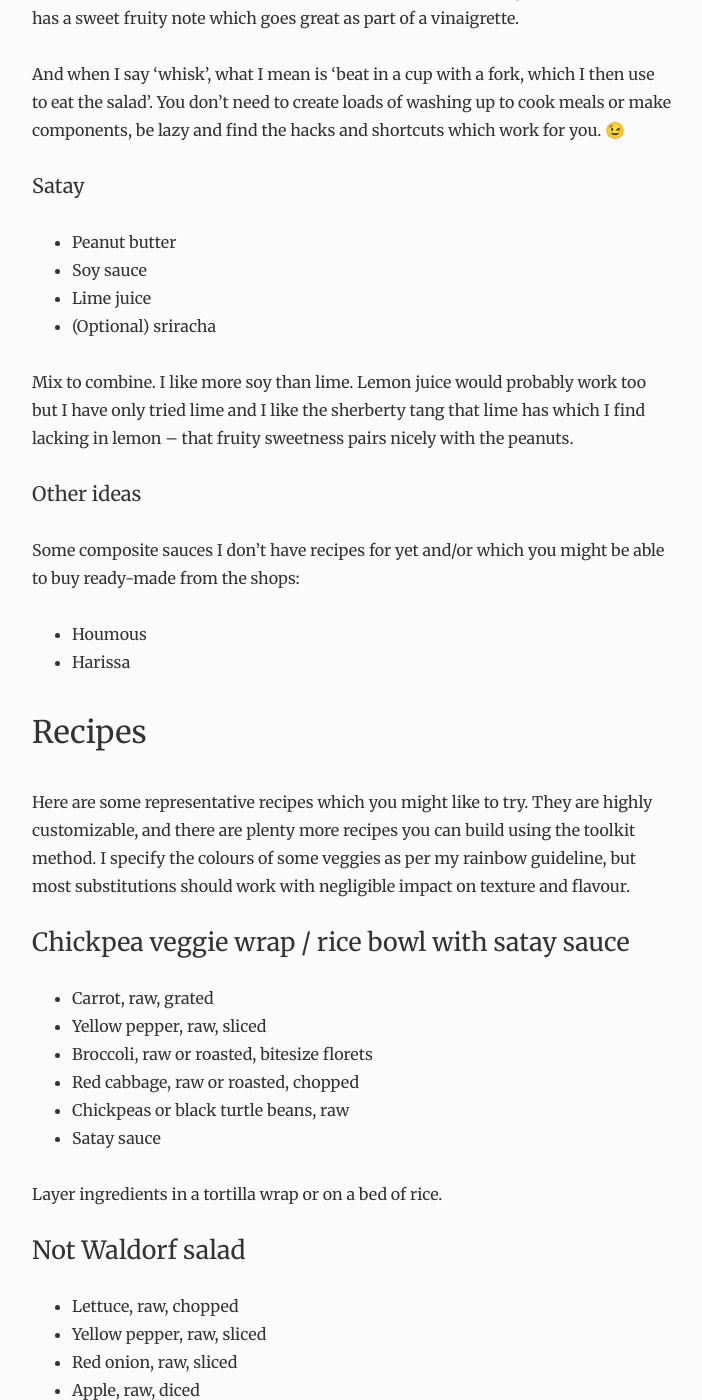
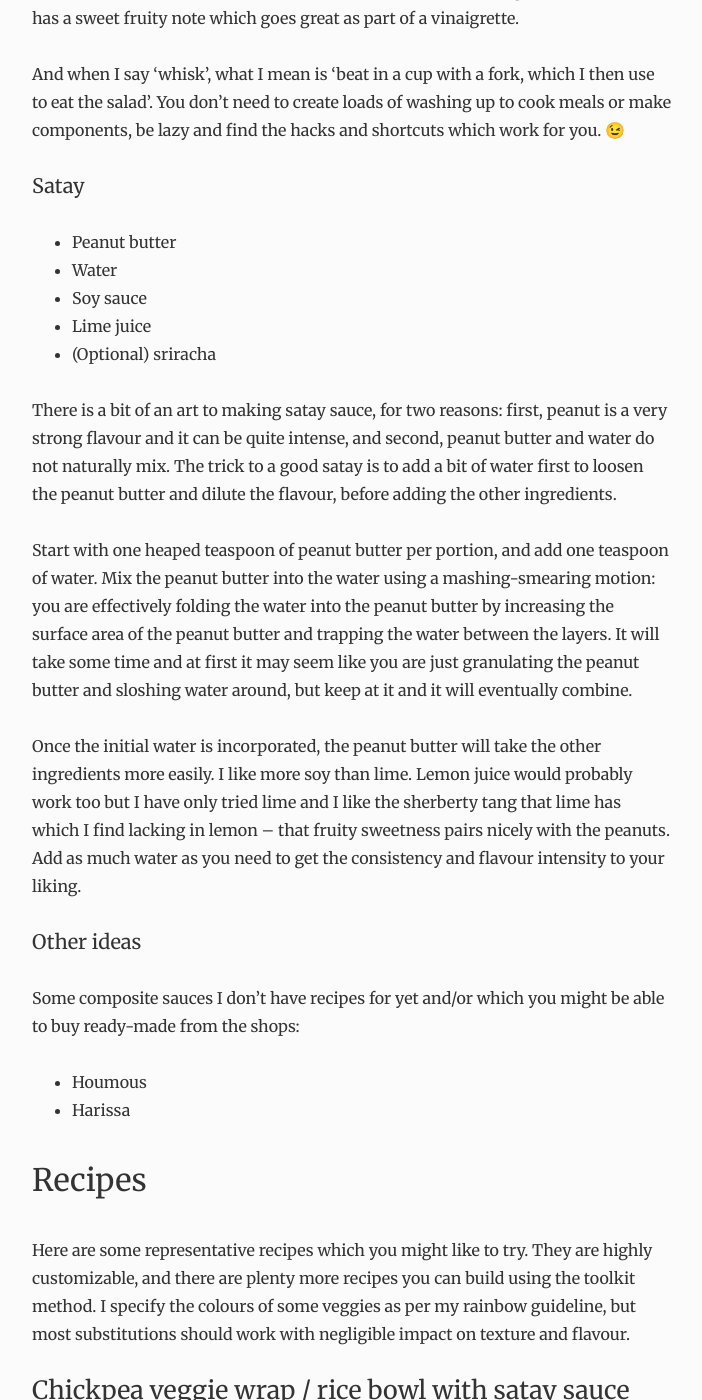
Before and after one commit to wcerfgba/jpreston.xyz, a Jekyll site: the page built from _posts/2020-11-26-vegan-lunch-kit.markdown, in a window 1280 px wide and 1400 px high, scrolled down 5808 px. Shown: the whole window, without its empty margins (288-990 px from the left). Built offline with Jekyll 4.4.1, drawn with Linux system fonts in a browser that asks for light colours.

Commit message:
Update satay sauce recipe

```diff
--- a/_posts/2020-11-26-vegan-lunch-kit.markdown
+++ b/_posts/2020-11-26-vegan-lunch-kit.markdown
@@ -150,11 +150,16 @@ And when I say 'whisk', what I mean is 'beat in a cup with a fork, which I then
 ##### Satay
 
 * Peanut butter
+* Water
 * Soy sauce
 * Lime juice
 * (Optional) sriracha
 
-Mix to combine. I like more soy than lime. Lemon juice would probably work too but I have only tried lime and I like the sherberty tang that lime has which I find lacking in lemon -- that fruity sweetness pairs nicely with the peanuts.
+There is a bit of an art to making satay sauce, for two reasons: first, peanut is a very strong flavour and it can be quite intense, and second, peanut butter and water do not naturally mix. The trick to a good satay is to add a bit of water first to loosen the peanut butter and dilute the flavour, before adding the other ingredients.
+
+Start with one heaped teaspoon of peanut butter per portion, and add one teaspoon of water. Mix the peanut butter into the water using a mashing-smearing motion: you are effectively folding the water into the peanut butter by increasing the surface area of the peanut butter and trapping the water between the layers. It will take some time and at first it may seem like you are just granulating the peanut butter and sloshing water around, but keep at it and it will eventually combine.
+
+Once the initial water is incorporated, the peanut butter will take the other ingredients more easily. I like more soy than lime. Lemon juice would probably work too but I have only tried lime and I like the sherberty tang that lime has which I find lacking in lemon -- that fruity sweetness pairs nicely with the peanuts. Add as much water as you need to get the consistency and flavour intensity to your liking.
 
 ##### Other ideas
 
```
